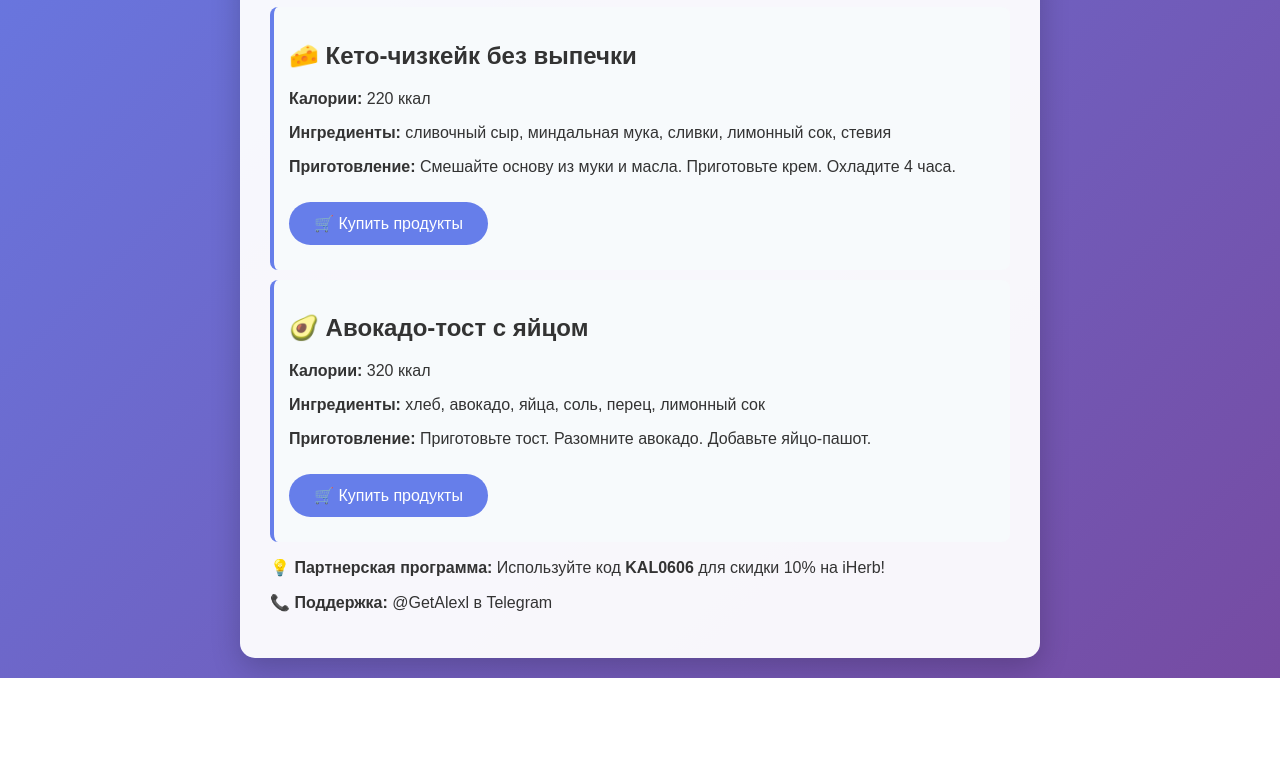
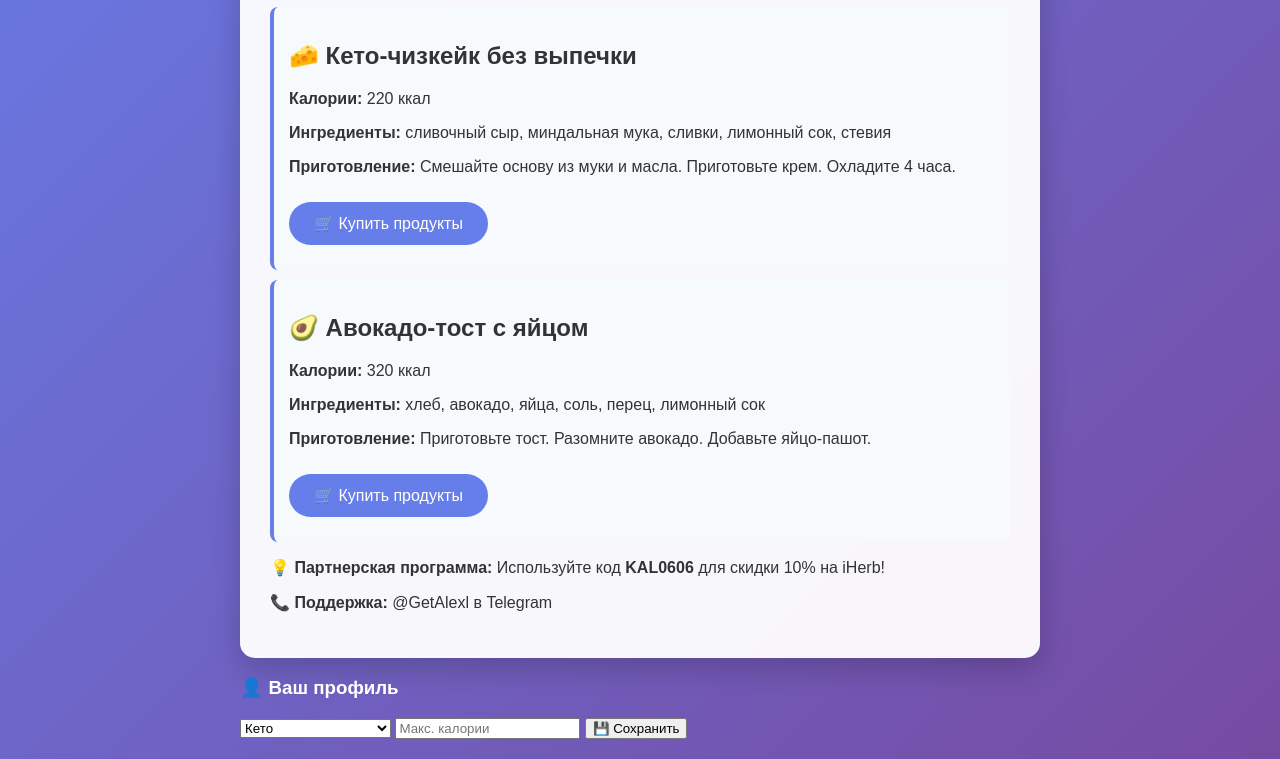
Before and after one commit to Ltargetp/ChefBot, a plain HTML site: page index.html in a window 1280 px wide. Shown: the part 397-1156 px from the top of the page. Before the commit the page ends 1075 px from the top, so only its background shows below. Drawn offline with Linux system fonts and the light colour scheme.

Commit message:
Update index.html

```diff
--- a/index.html
+++ b/index.html
@@ -69,3 +69,14 @@
     </div>
 </body>
 </html>
+<div id="userProfile">
+    <h3>👤 Ваш профиль</h3>
+    <select id="dietType">
+        <option value="keto">Кето</option>
+        <option value="vegan">Веган</option>
+        <option value="lowcarb">Низкоуглеводное</option>
+        <option value="mediterranean">Средиземноморское</option>
+    </select>
+    <input type="number" id="maxCalories" placeholder="Макс. калории">
+    <button onclick="savePreferences()">💾 Сохранить</button>
+</div>
```
